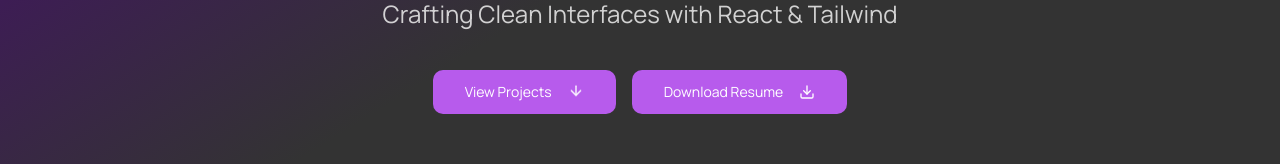
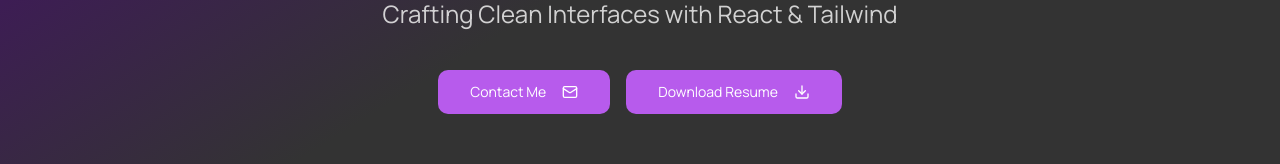
Before and after one commit to dhruvpanchal-271103/Dhruv-Portfolio, a Next.js app: page / in a window 1280 px wide. Shown: the part 452-616 px from the top of the page. Built offline with nearby package versions, Linux system fonts and the light colour scheme.

Commit message:
in hero section remove the view project button and put a contact button

```diff
--- a/src/components/sections/hero-section.tsx
+++ b/src/components/sections/hero-section.tsx
@@ -1,7 +1,7 @@
 import { Button } from "@/components/ui/button";
 import SmoothScrollLink from "@/components/layout/smooth-scroll-link";
 import SectionWrapper from "@/components/ui/section-wrapper";
-import { ArrowDown, Download } from "lucide-react";
+import { Mail, Download } from "lucide-react"; // Changed ArrowDown to Mail
 import Link from "next/link";
 
 export default function HeroSection() {
@@ -23,8 +23,8 @@
         </p>
         <div className="flex flex-col sm:flex-row items-center justify-center space-y-4 sm:space-y-0 sm:space-x-4 animate-fade-in" style={{ animationDelay: '0.6s' }}>
           <Button asChild size="lg" className="bg-accent text-accent-foreground hover:bg-white hover:text-primary w-full sm:w-auto">
-            <SmoothScrollLink href="#projects">
-              View Projects <ArrowDown className="ml-2 h-5 w-5 animate-bounce" />
+            <SmoothScrollLink href="#contact">
+              Contact Me <Mail className="ml-2 h-5 w-5" />
             </SmoothScrollLink>
           </Button>
           <Button asChild size="lg" className="bg-accent text-accent-foreground hover:bg-white hover:text-primary w-full sm:w-auto">
```
